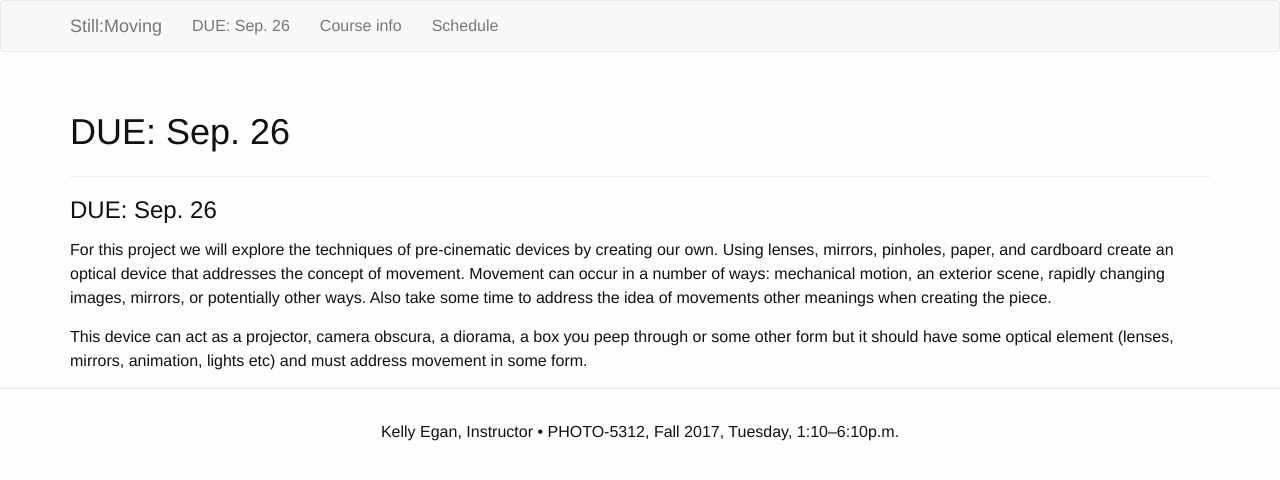
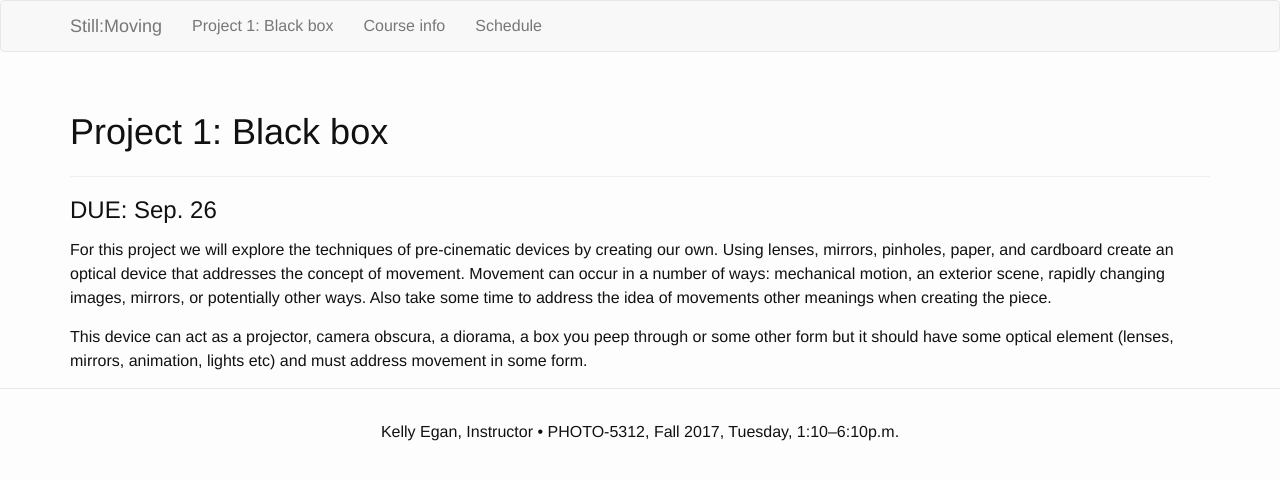
Before and after one commit to kellyegan/StillMoving, a Jekyll site: the page built from Assignments/Project-1.md, in a window 1280 px wide. Shown: the top 480 px of the page. Built offline with Jekyll 4.4.1, drawn with Linux system fonts in a browser that asks for light colours; our own code applies the rules of GitHub Pages for plain Markdown files.

Commit message:
Add quotation marks to title

```diff
--- a/Assignments/Project-1.md
+++ b/Assignments/Project-1.md
@@ -1,6 +1,6 @@
 ---
 layout: page
-title: Project 1: Black box
+title: "Project 1: Black box"
 categories: assignment
 ---
 
```
